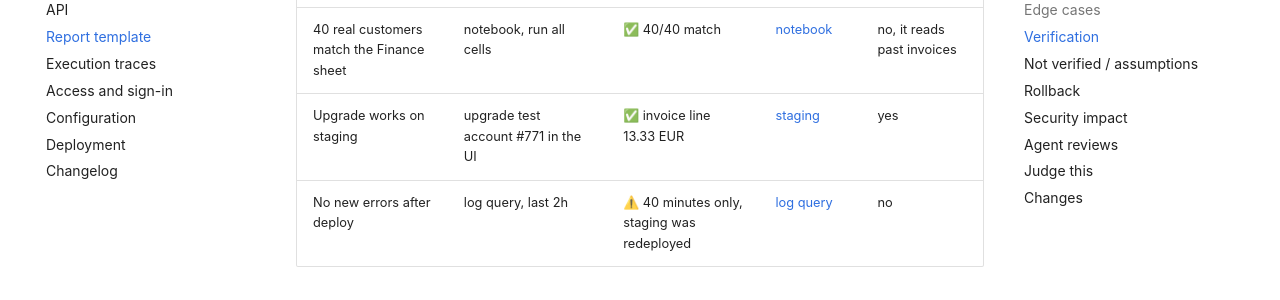
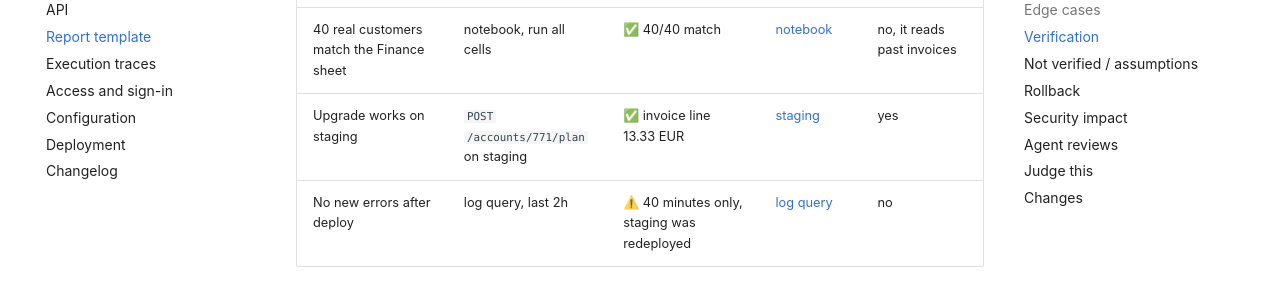
Before and after one commit to romanzdk/verifair, an MkDocs documentation site: the page built from docs/report-template.md, in a window 1280 px wide and 900 px high, scrolled down 2058 px. Shown: the part 152-452 px from the top of the window. Built offline with MkDocs 1.6.1 and Material for MkDocs 9.7.7, drawn with Linux system fonts in a browser that asks for light colours; comment, search, counter and statistics services are not loaded.

Commit message:
docs: match the template's staging row to its evidence block

```diff
--- a/docs/report-template.md
+++ b/docs/report-template.md
@@ -51,7 +51,7 @@ A higher price is prorated by the days left; a lower one waits for the next cycl
 | Proration math for all edge cases | `pytest tests/test_pricing.py` | ✅ 212 passed | [CI job #8812](https://example.com/ci/8812) | yes |
 | Retried request does not prorate twice | `pytest tests/test_plan_change.py::test_retry` | ✅ passed | [CI job #8812](https://example.com/ci/8812) | yes |
 | 40 real customers match the Finance sheet | notebook, run all cells | ✅ 40/40 match | [notebook](https://example.com/notebooks/proration-golden) | no, it reads past invoices |
-| Upgrade works on staging | upgrade test account #771 in the UI | ✅ invoice line 13.33 EUR | [staging](https://example.com/staging/plan-change) | yes |
+| Upgrade works on staging | `POST /accounts/771/plan` on staging | ✅ invoice line 13.33 EUR | [staging](https://example.com/staging/plan-change) | yes |
 | No new errors after deploy | log query, last 2h | ⚠️ 40 minutes only, staging was redeployed | [log query](https://example.com/logs?q=plan-change) | no |
 
 **Upgrade works on staging:** the plan-change call for test account #771 and the invoice line it wrote.
```
